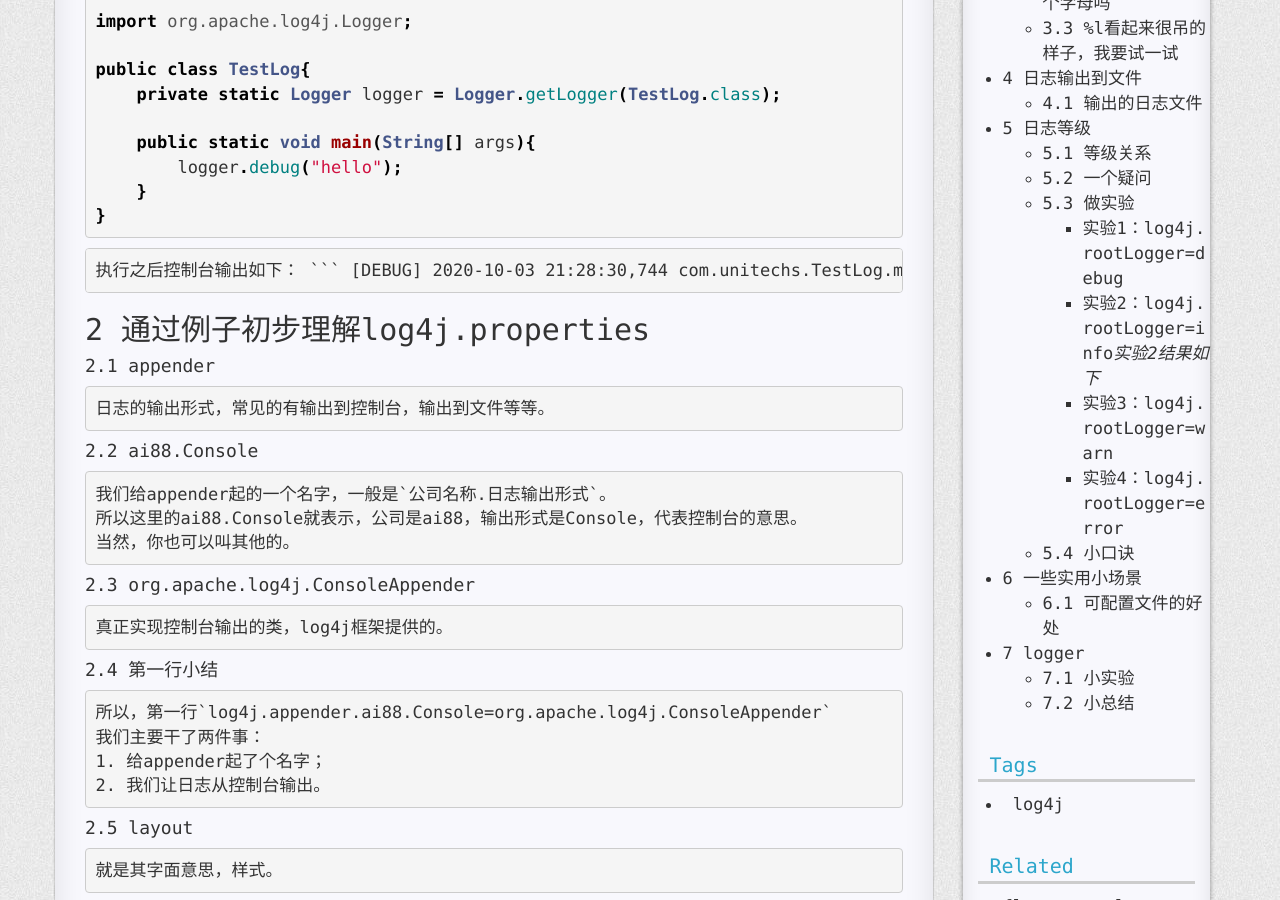
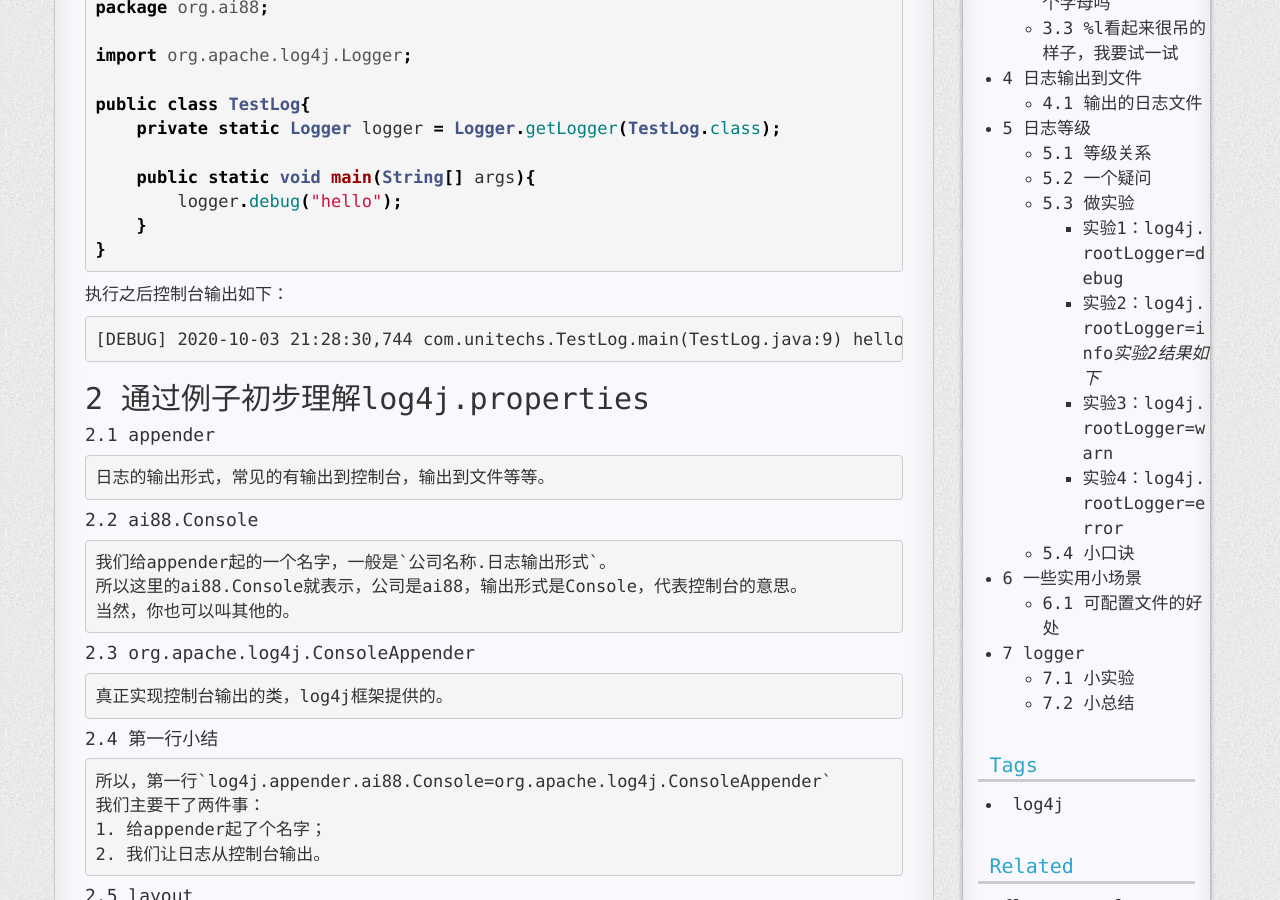
Before and after one commit to pythonbug/pythonbug.github.io, a Jekyll site: the page built from _posts/2020-10-03-log4j.md, in a window 1280 px wide and 900 px high, scrolled down 792 px. Built offline with Jekyll 4.4.1, drawn with Linux system fonts in a browser that asks for light colours; nearby versions of some CDN libraries; comment, search, counter and statistics services are not loaded; a style sheet for code colours, icons or effects is not loaded.

Commit message:
文件日志

````diff
--- a/_posts/2020-10-03-log4j.md
+++ b/_posts/2020-10-03-log4j.md
@@ -12,7 +12,7 @@ published: true
 
 ## 1 一个简单的入门例子
 在控制台利用log4j打印出*hello*
-<br/>
+&nbsp;
 #### 1.1 配置maven
 ~~~xml
 <dependency>
@@ -29,7 +29,7 @@ log4j.appender.ai88.Console.layout=org.apache.log4j.PatternLayout
 log4j.appender.ai88.Console.layout.ConversionPattern=[%5p] %d{yyyy-MM-dd HH:mm:ss,SSS} %l %m%n
 log4j.rootLogger=debug,ai88.Console
 ~~~
-
+&nbsp;
 #### 1.3 准备代码
 ```java
 package org.ai88;
@@ -44,8 +44,7 @@ public class TestLog{
     }
 }
 ```
-
-    执行之后控制台输出如下：
+执行之后控制台输出如下：
 ```
 [DEBUG] 2020-10-03 21:28:30,744 com.unitechs.TestLog.main(TestLog.java:9) hello
 ```
````
